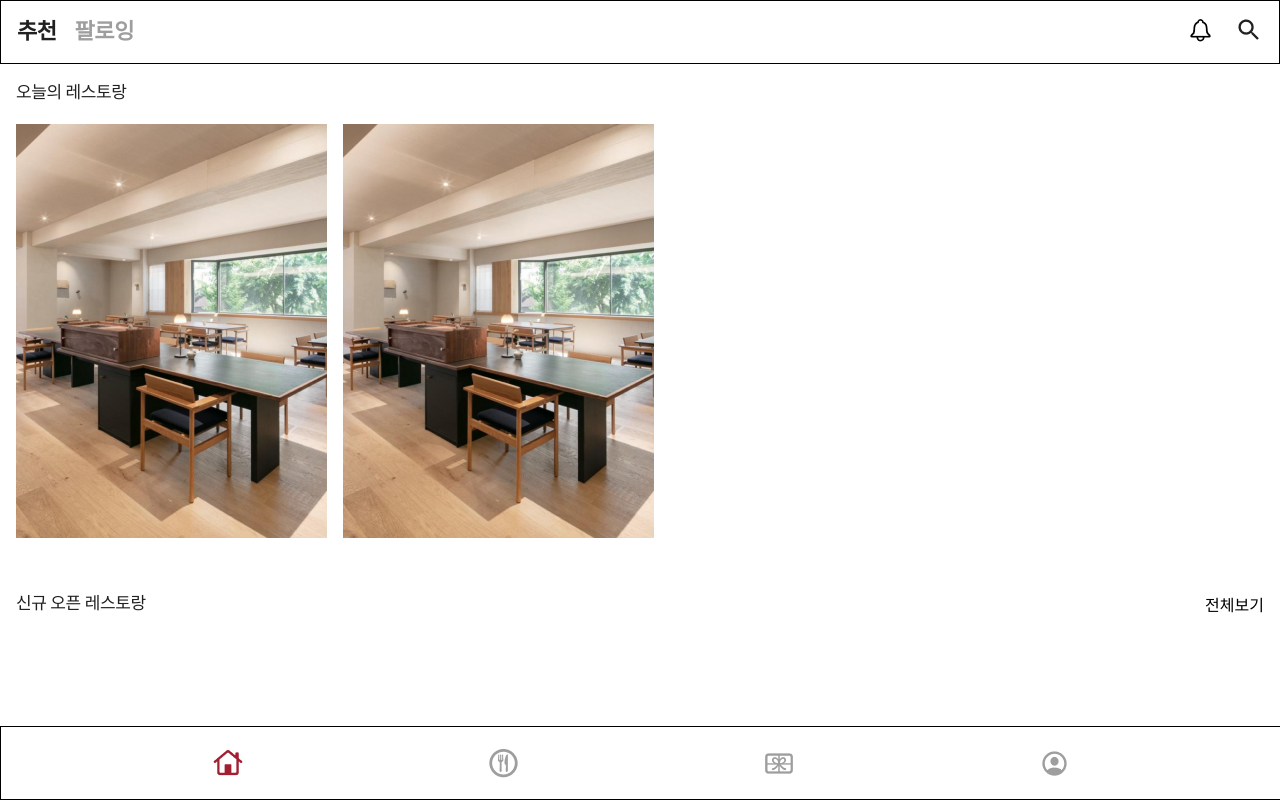
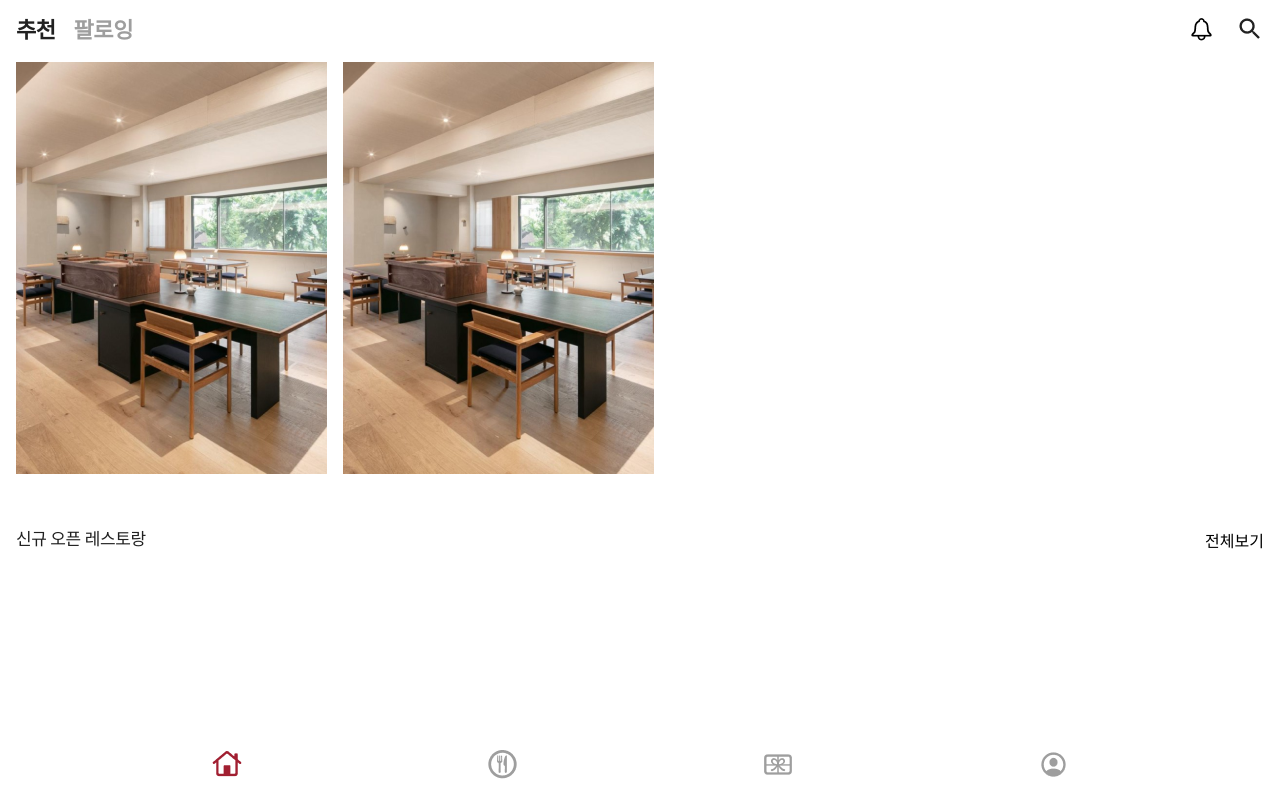
Before and after one commit to leehe228/COARR, a Django app: page / in a window 1280 px wide. Run offline with Django 3.2, Linux system fonts and the light colour scheme; some web fonts are replaced.

Commit message:
Updated front

```diff
--- a/server/page/templates/page/style.css
+++ b/server/page/static/css/style.css
@@ -1,6 +1,6 @@
 @font-face {
   font-family: "SF-Pro";
-  src: url("font/SF-Pro.ttf") format("truetype");
+  src: url("../font/SF-Pro.ttf") format("truetype");
   font-weight: normal;
 }
 
@@ -15,20 +15,28 @@
     justify-content: space-between;
     align-items: center;
     flex-shrink: 0;
-    border: 1px solid #000;
+    /* border: 1px solid #000; */
+    background: #fff;
+    position: fixed;
+    top: 0px;
+    left: 0px;
+    right: 0px;
 }
 
 .footer-bar {
     height: 40px;
     width: 100%;
     flex-shrink: 0;
-    border: 1px solid #000;
-    position:fixed;
+    /* border: 1px solid #000;*/
+    position: fixed;
     bottom: 0px;
+    left:0px;
+    right:0px;
     padding-top: 16px;
     padding-bottom: 16px;
     display: flex;
     align-items: center;
+    background: #fff;
     justify-content: space-evenly;
 }
 
--- a/server/page/templates/page/home.html
+++ b/server/page/templates/page/home.html
@@ -1,12 +1,14 @@
+{% load static %}
+
 <!DOCTYPE html>
 <head>
     <meta charset="UTF-8">
     <title>COARR GUIDE</title>
-    <link rel="stylesheet" href="style.css">
+    <link rel="stylesheet" href="{% static 'css/style.css' %}">
     <!-- font -->
     <link rel="preconnect" href="https://fonts.gstatic.com">
     <link href="https://fonts.googleapis.com/css2?family=Noto+Sans+KR&family=Quicksand&display=swap" rel="stylesheet">
-    <meta name="viewport" content="width=device-width, initial-scale=1.0">
+    <meta name="viewport" content="width=device-width, initial-scale=0.8">
     <link rel="shortcut icon" href="" type="image/x-icon">
 </head>
 
@@ -20,10 +22,10 @@
         </div>
         <div class="header-button-group">
             <div id="noti-button" class="btn btn-header pointer">
-                <img src="./img/noti.png">
+		<img src="http://117.16.136.174:9000/media/websrc/noti.png">
             </div>
             <div id="search-button" class="btn btn-header pointer">
-                <img src="./img/search.png">
+		<img src="http://117.16.136.174:9000/media/websrc/search.png">
             </div>
         </div>
     </div>
@@ -36,11 +38,11 @@
 		<div class="hscroll-view">
 
 			<div>
-				<img style="margin-left:16px;" src="./data/rest-1.png">
+				<img style="margin-left:16px;" src="http://117.16.136.174:9000/media/websrc/rest-1.png">
 			</div>
 
 			<div>
-				<img style="margin-left:16px;" src="./data/rest-1.png">
+				<img style="margin-left:16px;" src="http://117.16.136.174:9000/media/websrc/rest-1.png">
 			</div>
 
 		</div>
@@ -59,10 +61,10 @@
 
 	<!-- Footer Bar -->
     <div class="footer-bar">
-        <img class="pointer" src="./img/home_active.png">
-        <img class="pointer" src="./img/restaurant_deactive.png">
-        <img class="pointer" src="./img/gift_deactive.png">
-        <img class="pointer" src="./img/user_deactive.png">
+        <img class="pointer" src="http://117.16.136.174:9000/media/websrc/home_active.png">
+        <img class="pointer" src="http://117.16.136.174:9000/media/websrc/restaurant_deactive.png">
+        <img class="pointer" src="http://117.16.136.174:9000/media/websrc/gift_deactive.png">
+        <img class="pointer" src="http://117.16.136.174:9000/media/websrc/user_deactive.png">
     </div>
 </body>
 </html>
--- a/server/project/urls.py
+++ b/server/project/urls.py
@@ -16,8 +16,15 @@ Including another URLconf
 from django.contrib import admin
 from django.urls import path, include
 
+from django.conf import settings
+from django.conf.urls.static import static
+
+from django.views.static import serve
+from django.urls import re_path
+
 urlpatterns = [
     path('admin/', admin.site.urls),
     path('api/', include('api.urls')),
     path('', include('page.urls')),
-]
+    re_path(r'^media/(?P<path>.*)$', serve, {'document_root':settings.MEDIA_ROOT}),
+] + static(settings.MEDIA_ROOT, document_root=settings.MEDIA_ROOT)
```
Also changed, not shown: server/api/__init__.py (deleted), server/api/migrations/__init__.py (deleted), server/media/websrc/gift_deactive.png (renamed from server/page/templates/page/img/gift_deactive.png), server/media/websrc/home_active.png (renamed from server/page/templates/page/img/home_active.png), server/media/websrc/noti.png (renamed from server/page/templates/page/img/noti.png), server/media/websrc/rest-1.png (renamed from server/page/templates/page/data/rest-1.png), server/media/websrc/restaurant_deactive.png (renamed from server/page/templates/page/img/restaurant_deactive.png), server/media/websrc/search.png (renamed from server/page/templates/page/img/search.png), server/media/websrc/user_deactive.png (renamed from server/page/templates/page/img/user_deactive.png), server/page/__init__.py (deleted), server/page/migrations/__init__.py (deleted), server/project/__init__.py (deleted), 3 other files.
